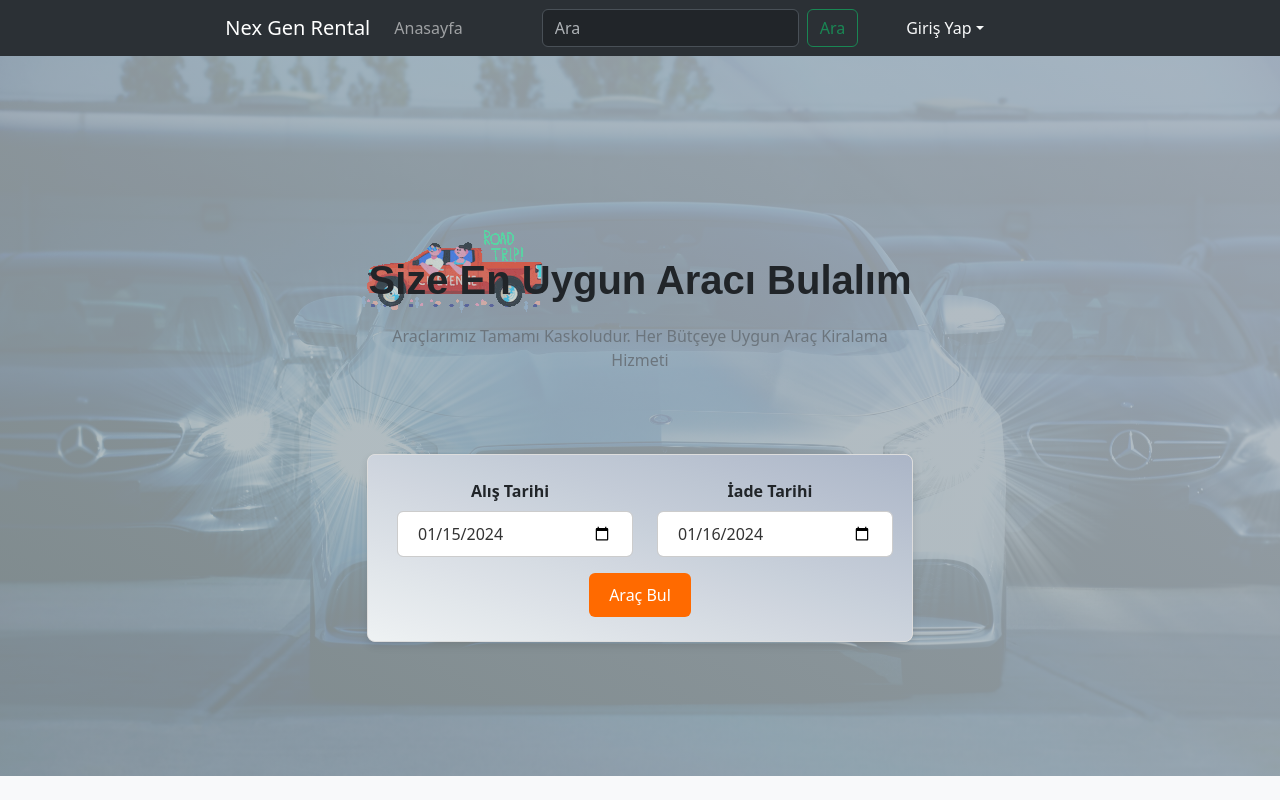
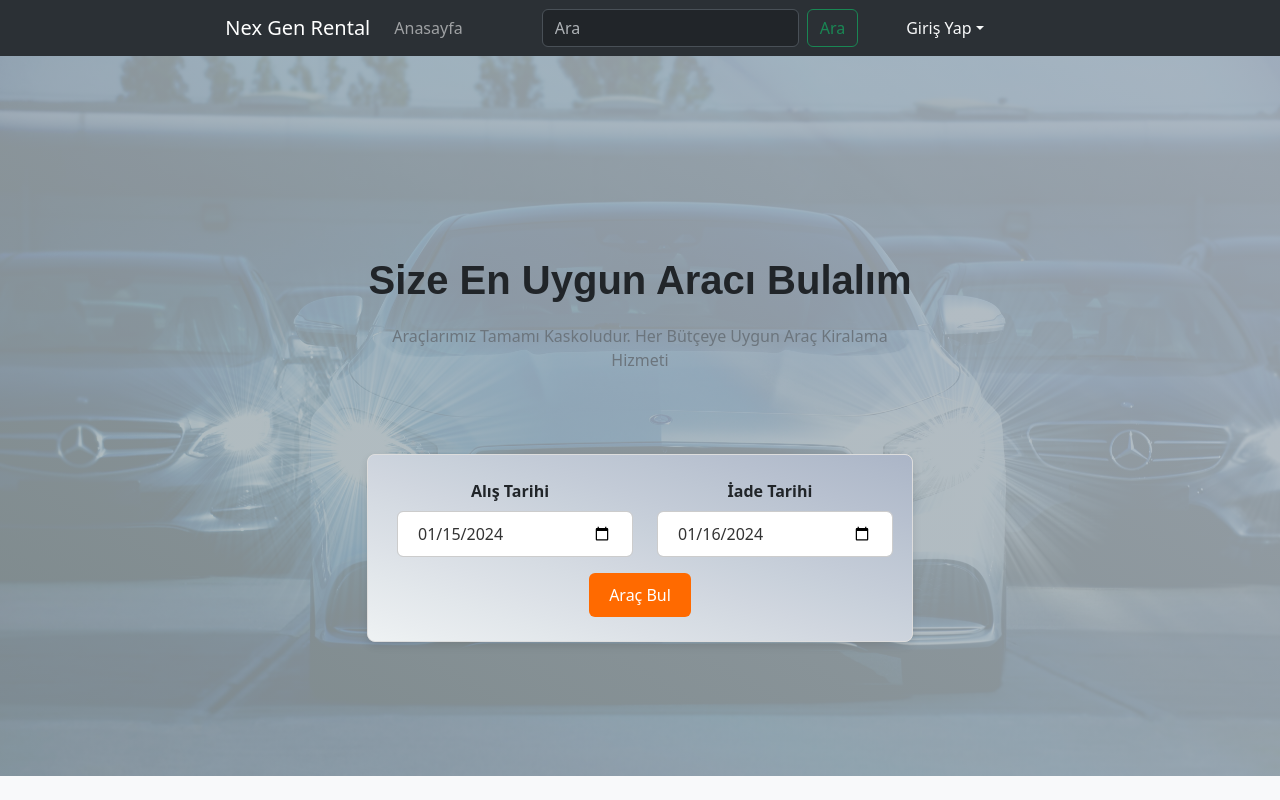
Before and after one commit to HsynDmrl/nexGenRent, a React (Create React App) app: page / in a window 1280 px wide. Shown: the top 800 px of the page. Built offline with nearby package versions, Linux system fonts and the light colour scheme; no server answers.

Commit message:
hero componnets updated

```diff
--- a/src/components/hero/Hero.tsx
+++ b/src/components/hero/Hero.tsx
@@ -36,7 +36,7 @@ const Hero = () => {
   return (
     <section className="hero">
       <Container>
-        <img src={carImage} alt="Car" className="car-image" style={{ top: '0', transform: 'translate(-50%, 0)' }} />
+        {/* <img src={carImage} alt="Car" className="car-image" style={{ top: '0', transform: 'translate(-50%, 0)' }} /> */}
         <Row className="justify-content-center">
           <Col md={8} lg={6}>
             <h1 className="text-dark">Size En Uygun Aracı Bulalım</h1>
--- a/src/components/hero/hero.css
+++ b/src/components/hero/hero.css
@@ -14,13 +14,13 @@
 }
 
 /* Araba resminin konumunu ve boyutunu ayarlayın */
+/*
 .car-image {
   margin-top: 15vh;
   position: absolute;
   opacity: 0.6; /* Resmin opaklığını azalt */
-  will-change: transform;
-  animation: carMove 10s linear infinite;
-}
+  /* will-change: transform;
+  animation: carMove 10s linear infinite; */
 
 /* Formun stilini iyileştir */
 /* Formun pozisyonunu ve z-index değerini ayarlayın */
--- a/src/components/recent/RecentCard.tsx
+++ b/src/components/recent/RecentCard.tsx
@@ -10,6 +10,7 @@ interface RecentCardProps {
   distance: number;
   onClick: () => void; // onClick prop'unu ekleyin
 }
+
 
 const RecentCard: React.FC<RecentCardProps> = ({ cover, name, price, distance, onClick }) => {
   return (
```
